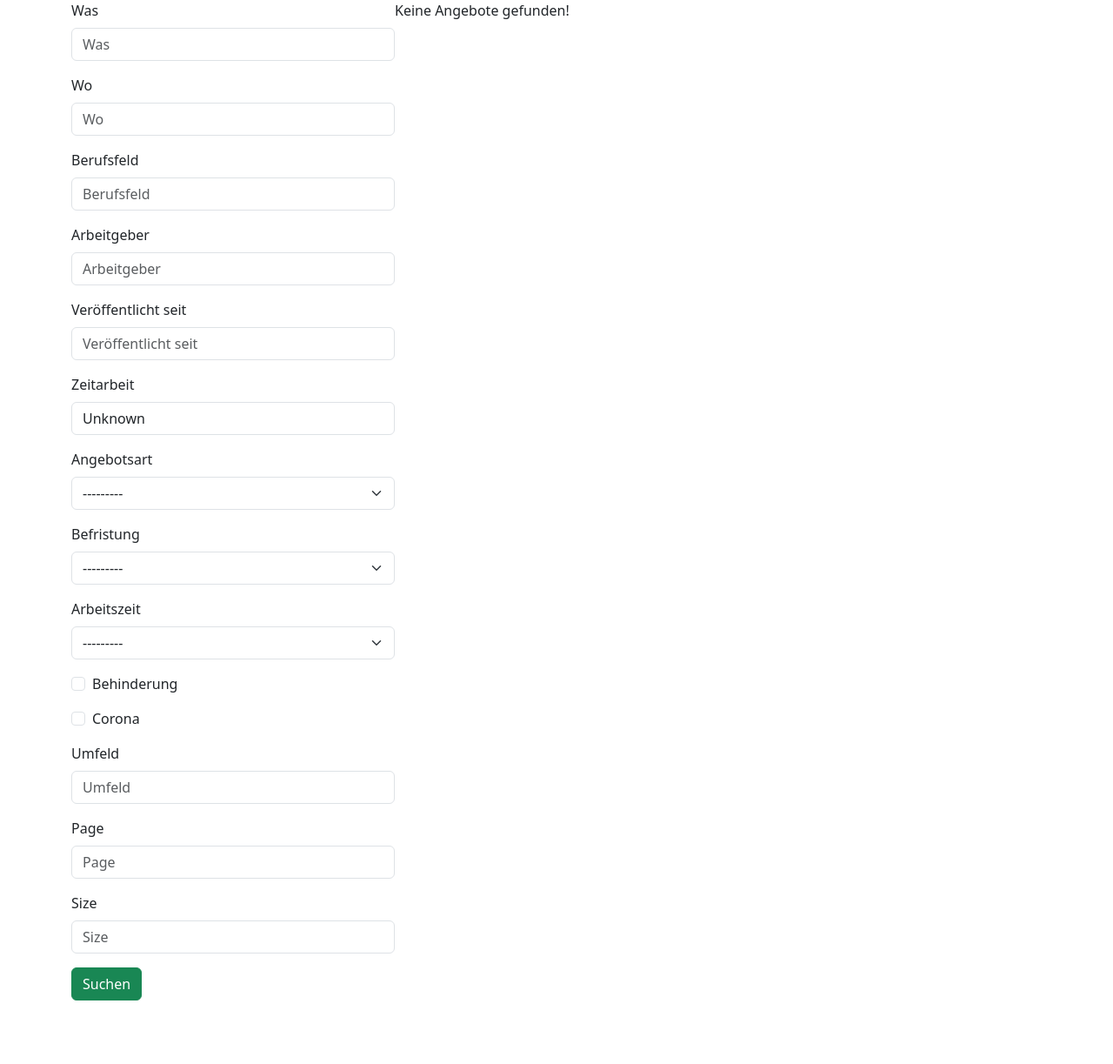
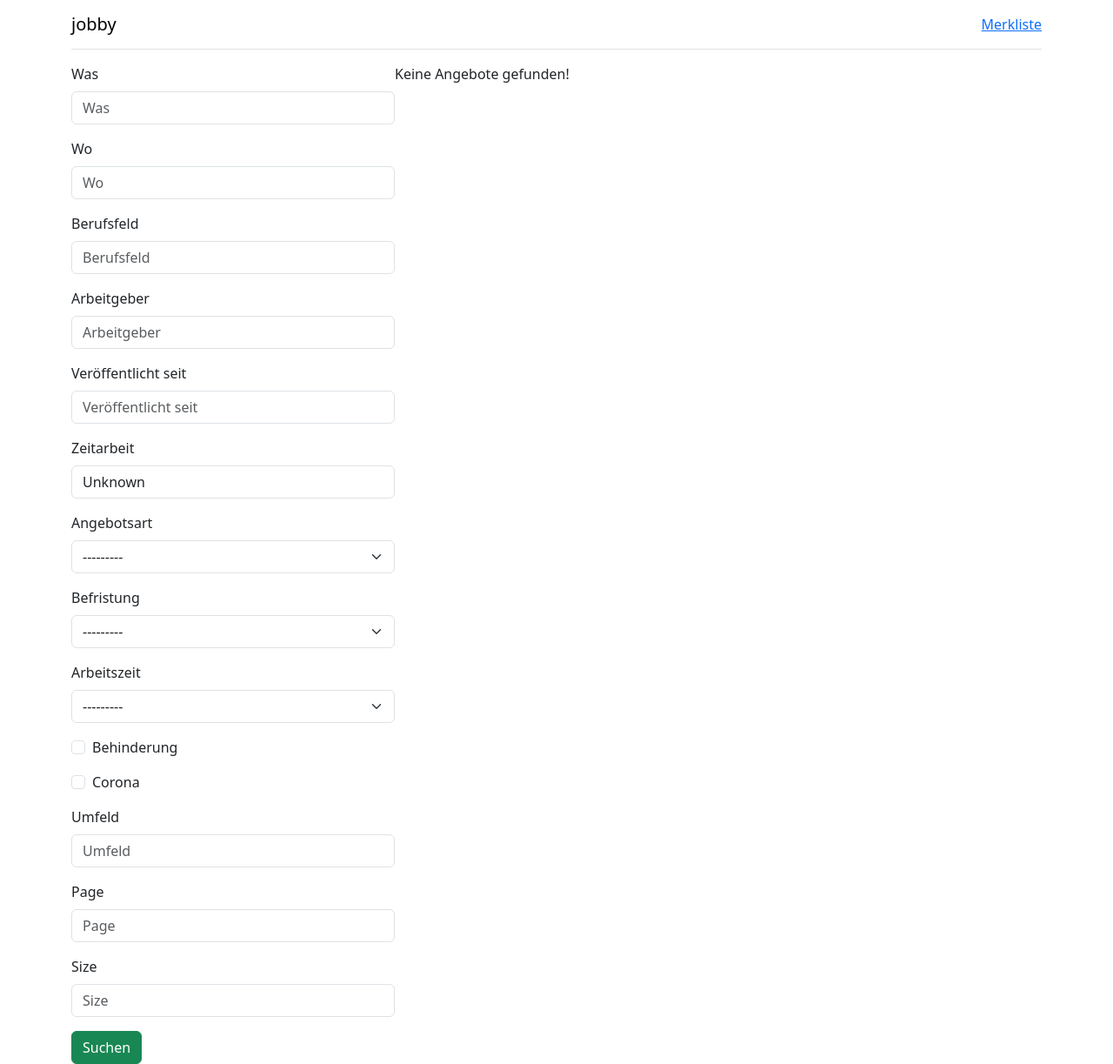
Before and after one commit to Actionb/jobby, a Django app: page / in a window 1280 px wide. Shown: the whole page at 87% size. Before the commit the page ends 1150 px from the top, so only its background shows below. Run offline with Django 5.2, Linux system fonts and the light colour scheme; some libraries are stand-ins or nearby versions.

Commit message:
Tweak base.html

```diff
--- a/jobby/templates/jobby/base.html
+++ b/jobby/templates/jobby/base.html
@@ -10,7 +10,13 @@
     <script src="{% static 'bootstrap/js/bootstrap.bundle.js' %}"></script>
 </head>
 <body class="container">
+<nav class="navbar border-bottom mb-3 d-flex">
+    <a class="navbar-brand" href="">jobby</a>
+    <a class="nav-item" href="">Merkliste</a>
+</nav>
+<main>
 {% block content %}
 {% endblock content %}
+</main>
 </body>
 </html>
```
